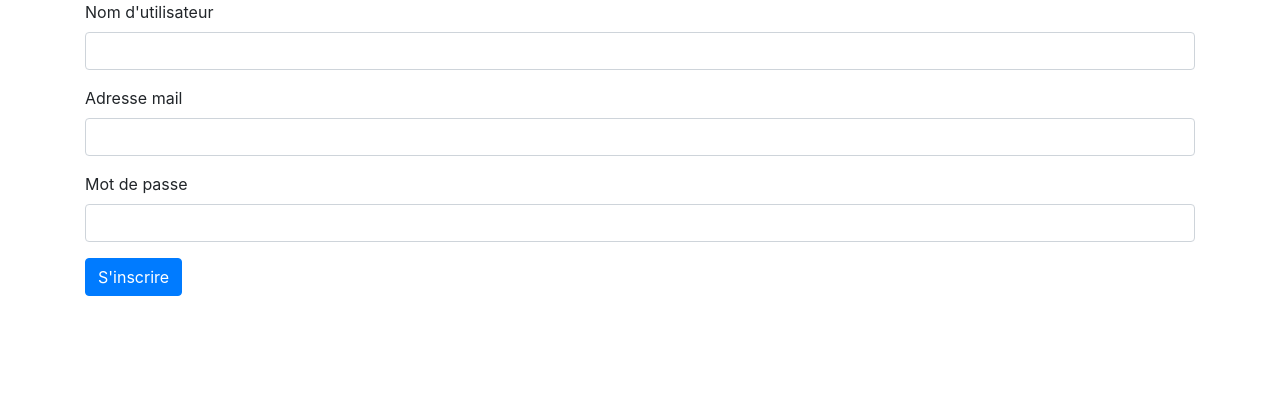
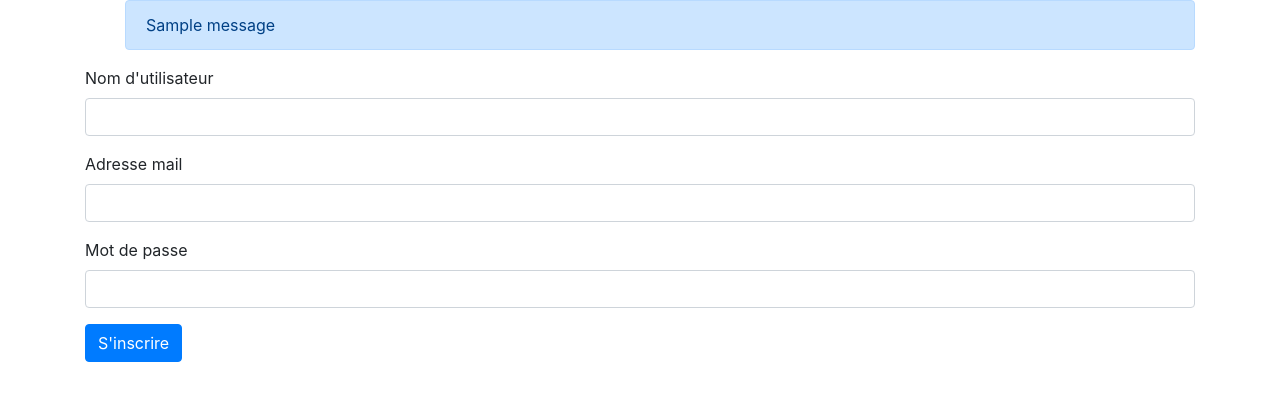
Before and after one commit to AngryKiller/Projet-NSI, a Flask app: page /register in a window 1280 px wide. Shown: the part 80-481 px from the top of the page. Run offline with Flask 2, Linux system fonts and the light colour scheme; tables that the repository leaves empty hold one stand-in row (values such as "Sample post"); one stand-in notice (Sample message) is shown; some libraries are stand-ins or nearby versions.

Commit message:
Added flash message after registering

```diff
--- a/app.py
+++ b/app.py
@@ -1,9 +1,10 @@
-from flask import Flask, render_template, request, redirect
+from flask import Flask, render_template, request, redirect, flash
 from util.news import getNews
 from util.users import register
 
 app = Flask(__name__, static_url_path='/static')
 
+app.secret_key = b'_5eey"F3z\digouc]/'
 
 @app.route('/')
 def index():
@@ -13,6 +14,7 @@ def index():
 def registerRoute():
     if request.method == "POST":
         if register(request.form['username'], request.form['mail'], request.form['password']):
+            flash('Vous avez été inscrit avec succès')
             return redirect('/')
     else:
         return render_template('register.html')
--- a/templates/pageTemplate.html
+++ b/templates/pageTemplate.html
@@ -35,7 +35,18 @@
 </nav>
     {% endblock %}
 </header>
-<div class="container">
+<div class="container" id="content">
+    {% with messages = get_flashed_messages() %}
+  {% if messages %}
+    <ul class=flashes>
+    {% for message in messages %}
+      <div class="alert alert-primary" role="alert">
+          {{ message }}
+</div>
+    {% endfor %}
+    </ul>
+  {% endif %}
+{% endwith %}
     {% block content %}
     {% endblock %}
 </div>
```
